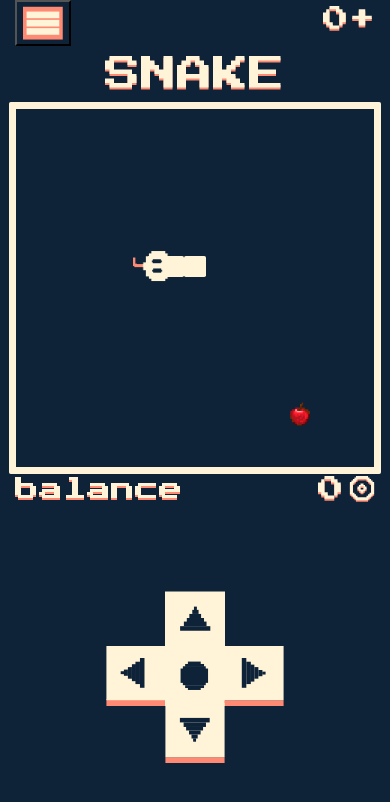
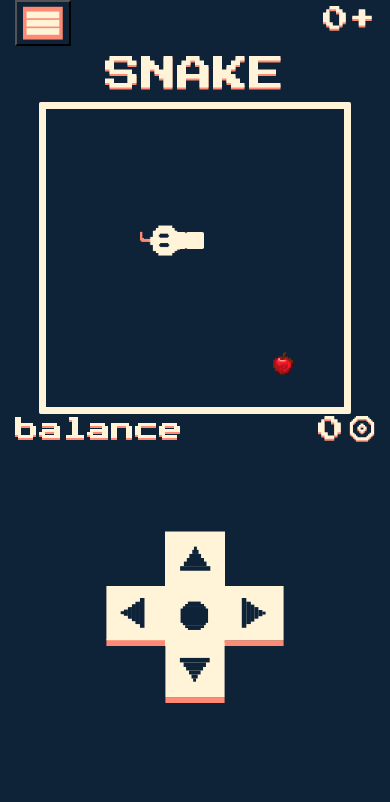
Before and after one commit to digmen/snake, a React (Vite) app: page / in a window 390 px wide. Shown: the top 802 px of the page. Built offline with nearby package versions, Linux system fonts and the light colour scheme.

Commit message:
fdfgdfwwwe

```diff
--- a/src/components/Grid/grid.module.css
+++ b/src/components/Grid/grid.module.css
@@ -70,12 +70,12 @@
 @media (max-width: 431px) {
 	.row {
 		display: flex;
-		height: 6em;
+		height: 5em;
 	}
 
 	.cell {
-		width: 6em;
-		height: 6em;
+		width: 5em;
+		height: 5em;
 		background-color: rgba(14, 35, 56, 1);
 		display: flex;
 		justify-content: center;
```
